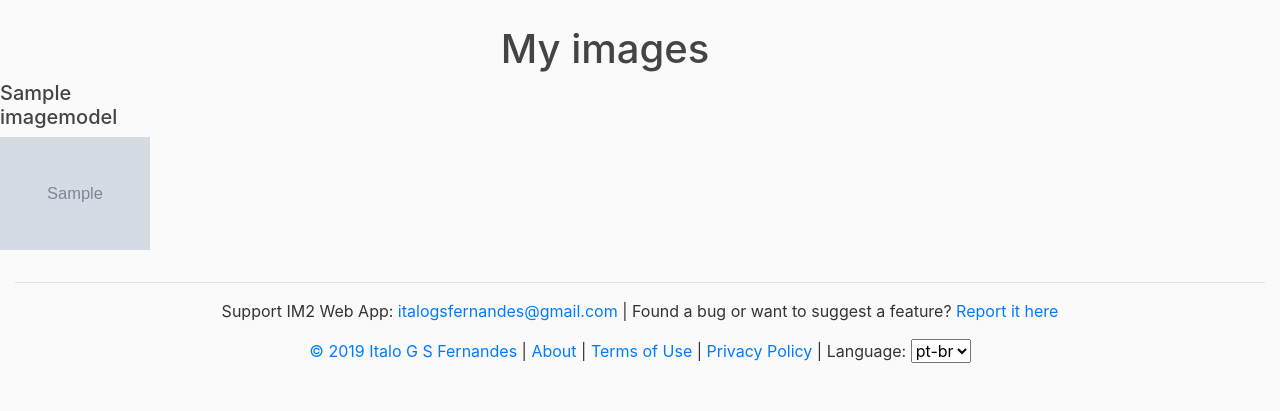
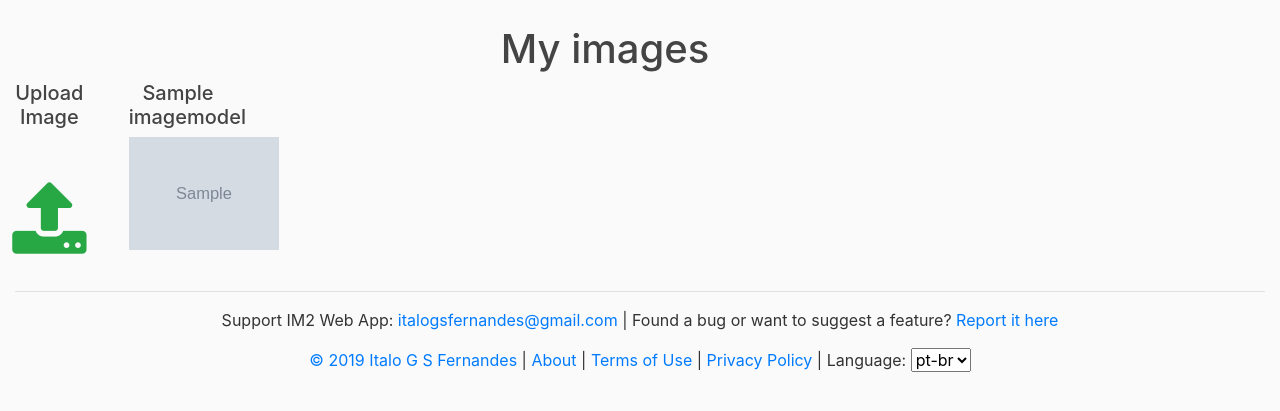
Before and after one commit to italogsfernandes/imagens-medicas-2, a Django app: page /images/ in a window 1280 px wide. Shown: the part 56-467 px from the top of the page. Run offline with Django 3.2, Linux system fonts and the light colour scheme; a user stored in the database is signed in; tables that the repository leaves empty hold one stand-in row (values such as "Sample post"); grey boxes marked "Sample" are stand-in pictures; some libraries are stand-ins or nearby versions.

Commit message:
add image view

```diff
--- /dev/null
+++ b/im2webapp/im2webapp/templates/im2webapp/_add_new_image_thumbnail.html
@@ -0,0 +1,11 @@
+{% load i18n %}
+{% load static %}
+
+<div class="col-md-4 thumb text-center bordered">
+  {# <a href="{% url 'view_upload_image' %}"> #}
+    <h5>{% trans "Upload Image" %}</h5>
+    <p class="text-center" style="margin-top: 50px;">
+      <i class='fa fa-upload fa-5x text-success' aria-hidden='true'></i>
+    </p>
+  {# <a> #}
+</div>
--- a/im2webapp/im2webapp/templates/im2webapp/images_list.html
+++ b/im2webapp/im2webapp/templates/im2webapp/images_list.html
@@ -16,6 +16,7 @@
 
   {% if object_list %}
     <div class="row">
+      {% include "im2webapp/_add_new_image_thumbnail.html" %}
       {% for image_object in object_list %}
         {% include "im2webapp/_image_list_thumbnail.html" %}
       {% endfor %}
```
Also changed, not shown: im2webapp/locale/pt_BR/LC_MESSAGES/django.po.
